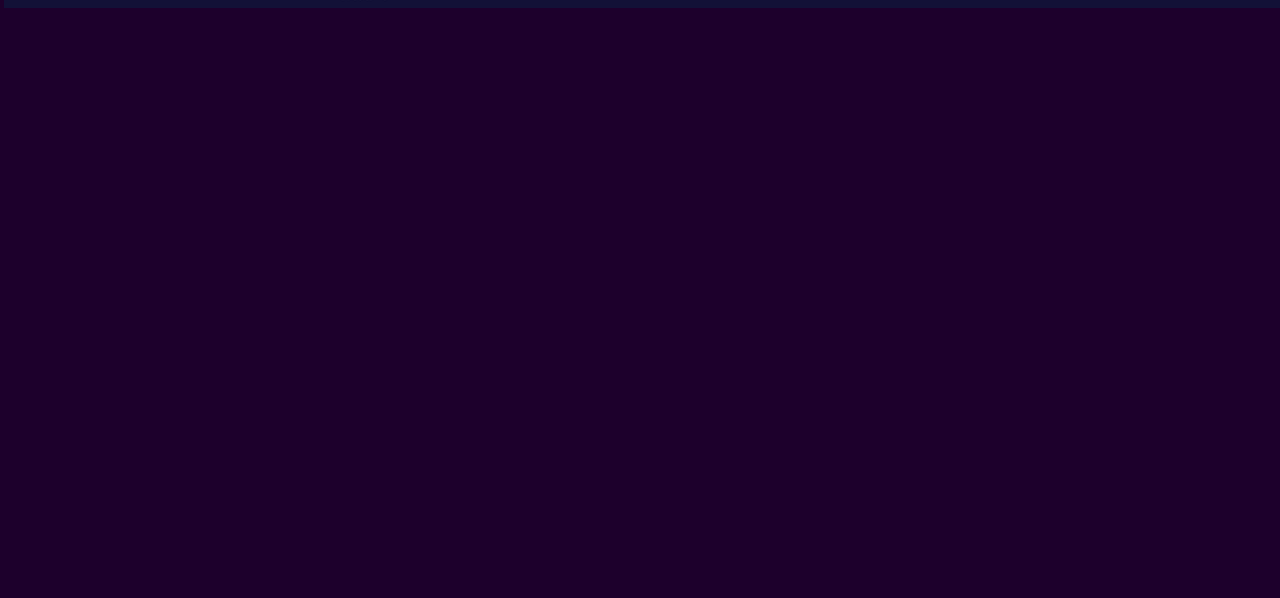
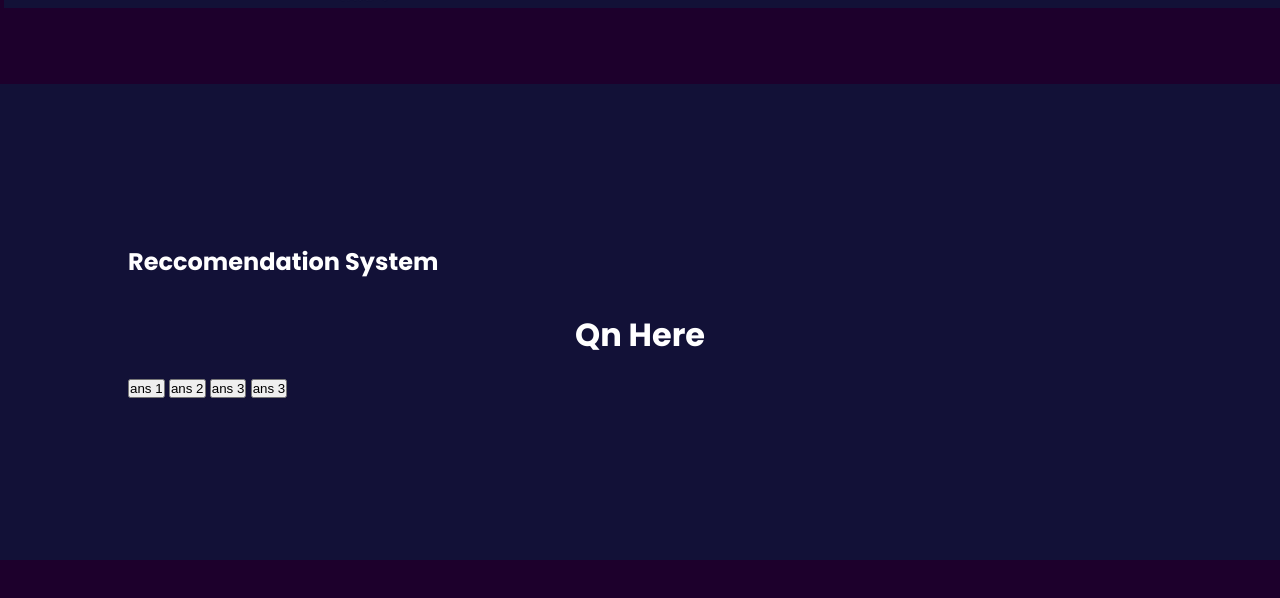
Before and after one commit to flowvox/Goooo-p, a plain HTML site: page index.html in a window 1280 px wide. Shown: the part 1516-2114 px from the top of the page. Drawn offline with nearby package versions, Linux system fonts and the light colour scheme.

Commit message:
created reccomendation system html structure

```diff
--- a/index.html
+++ b/index.html
@@ -1,8 +1,10 @@
 <!DOCTYPE html>
 <html lang="en">
+
 <head>
     <meta charset="UTF-8">
-    <meta name="description" content="Discover our high-quality ornamental fish, aquariums, and accessories to enhance your home or office!">
+    <meta name="description"
+        content="Discover our high-quality ornamental fish, aquariums, and accessories to enhance your home or office!">
     <title>Document</title>
 
     <link href='https://unpkg.com/boxicons@2.1.4/css/boxicons.min.css' rel='stylesheet'>
@@ -10,6 +12,7 @@
 
 
 </head>
+
 <body>
     <header>
         <a href="#" class="logo">Gooo</a>
@@ -23,29 +26,31 @@
     <section class="p-home">
         <img src="Images\Home-Images\ChatGPT Image Apr 16, 2025, 02_28_02 PM.png" id="show" alt="">
         <img src="Images\Home-Images\Nocturnal Cityscape with Geometric Skyscrapers.png" id="city1" alt="">
-        <img src="Images\Home-Images\Purple Cityscape at Night.png"   id="city2">
+        <img src="Images\Home-Images\Purple Cityscape at Night.png" id="city2">
         <!-- <img src="Images\Home-Images\Purple Night Sky with Stars.png"  alt=""> -->
-         <img src="Images\Home-Images\moon.png" id="moon"  alt="">
-        <img src="Images\Home-Images\train.png" id="train"  alt="">
-        <img src="Images\Home-Images\rail.png" id="rail"  alt="">
+        <img src="Images\Home-Images\moon.png" id="moon" alt="">
+        <img src="Images\Home-Images\train.png" id="train" alt="">
+        <img src="Images\Home-Images\rail.png" id="rail" alt="">
         <h2 id="text">Let's Go</h2>
-        <img src="Images\Home-Images\hill-right-1.png" id="right"  alt="">
-        <img src="Images\Home-Images\water.png"  alt="" id="water">
-        <img src="Images\Home-Images\hill-left-1.png"  alt="">
+        <img src="Images\Home-Images\hill-right-1.png" id="right" alt="">
+        <img src="Images\Home-Images\water.png" alt="" id="water">
+        <img src="Images\Home-Images\hill-left-1.png" alt="">
     </section>
 
     <section id="about" class="about">
         <div class="info-box">
             <h2>About us</h2>
             <p>Welcome to goooo – your ultimate travel companion!
-                We are passionate explorers dedicated to helping you discover the most beautiful destinations, hidden gems, and unforgettable experiences. At goooo, we make travel planning simple, exciting, and hassle-free. Whether you're seeking adventure, relaxation, or cultural discovery, we've got you covered.
+                We are passionate explorers dedicated to helping you discover the most beautiful destinations, hidden
+                gems, and unforgettable experiences. At goooo, we make travel planning simple, exciting, and
+                hassle-free. Whether you're seeking adventure, relaxation, or cultural discovery, we've got you covered.
                 <br>
                 <a href="#" class="btn">Read more</a>
             </p>
         </div>
 
         <img src="Images\About-Images\waterfall.png" alt="" id="waterfall" class="about-waterfall">
-`        <img src="Images\About-Images\desert-moon.png" alt="">
+        ` <img src="Images\About-Images\desert-moon.png" alt="">
         <img src="Images\About-Images\ChatGPT Image Apr 16, 2025, 11_00_19 AM.png" id="d-nosky" alt="">
         <img src="Images\About-Images\desert-rock.png" id="rock" alt="">
         <img src="Images\About-Images\desert-moon.png" alt="" id="d-moon">
@@ -57,12 +62,26 @@
 
 
 
-        <section class="reccomendation" id="reccomendation">
-
-        </section>
+    <section class="reccomendation" id="reccomendation">
+        <div class="products">
+            <div class="app">
+                <h1>Reccomendation System</h1>
+                <div class="quiz">
+                    <h2 id="question">Qn Here</h2>
+                    <div id="answer-buttons">
+                        <button class="a-btn">ans 1</button>
+                        <button class="a-btn">ans 2</button>
+                        <button class="a-btn">ans 3</button>
+                        <button class="a-btn">ans 3</button>
+                    </div>
+                </div>
+            </div>
+        </div>
+    </section>
 
 
 
-<script src="script.js"></script>
+    <script src="script.js"></script>
 </body>
+
 </html>
```
